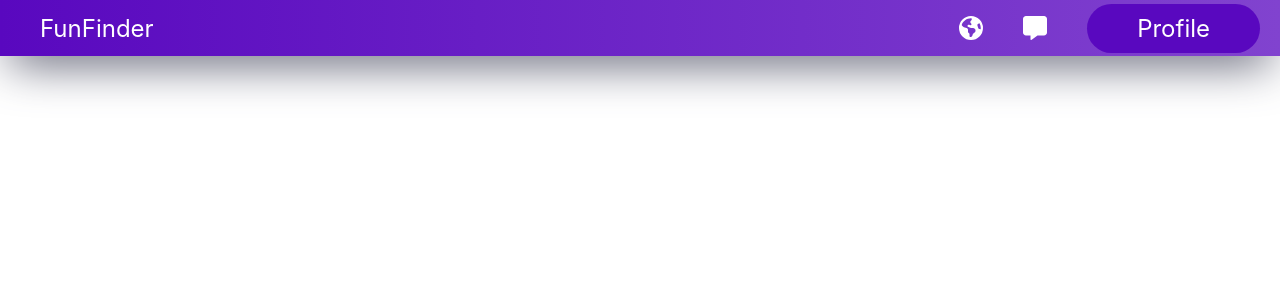
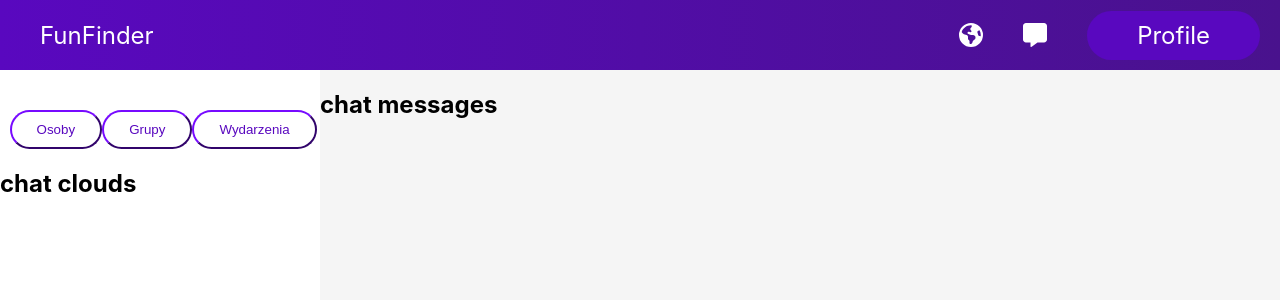
Before and after one commit to Lukang11/Inzynierka, a React (Create React App) app in the folder fun-finder-frontend/: page /chat in a window 1280 px wide. Before the commit this address had no page. Shown: the top 300 px of the page. Built offline with nearby package versions, Linux system fonts and the light colour scheme.

Commit message:
chatv1
długa droga

```diff
--- a/fun-finder-frontend/src/App.js
+++ b/fun-finder-frontend/src/App.js
@@ -2,6 +2,7 @@ import "./App.css";
 import Header from "./Components/Header/Header";
 import { BrowserRouter, Routes, Route } from "react-router-dom";
 import ProfilePage from "./Components/ProfilePage/ProfilePage";
+import ChatPage from "./Components/ChatPage/ChatPage";
 
 function App() {
   return (
@@ -10,6 +11,7 @@ function App() {
         <Header></Header>
         <Routes>
           <Route path="/profile" element={<ProfilePage />} />
+          <Route path="/chat" element={<ChatPage />} />
         </Routes>
       </div>
     </BrowserRouter>
--- /dev/null
+++ b/fun-finder-frontend/src/Components/ChatPage/ChatClouds/ChatClouds.css
@@ -0,0 +1,4 @@
+.chat-clouds{
+    flex-basis: 95%;
+    display: flex;
+}
--- /dev/null
+++ b/fun-finder-frontend/src/Components/ChatPage/ChatClouds/ChatClouds.js
@@ -0,0 +1,12 @@
+import React from "react";
+import "./ChatClouds.css"
+
+function ChatClouds(){
+    return (
+    <div className="chat-clouds">
+        <h2>chat clouds</h2>
+    </div>
+    );
+}
+
+export default ChatClouds;
--- /dev/null
+++ b/fun-finder-frontend/src/Components/ChatPage/ChatMessages/ChatMessages.js
@@ -0,0 +1,10 @@
+import React from "react";
+import "./ChatMessages.css"
+
+function ChatMessages(){
+    return (
+        <h2>chat messages</h2>
+    );
+}
+
+export default ChatMessages;
--- /dev/null
+++ b/fun-finder-frontend/src/Components/ChatPage/ChatPage.css
@@ -0,0 +1,19 @@
+.chat-page {
+    height: calc(100vh - 70px);
+    display: flex;
+    justify-content: flex-start;
+    z-index: 1;
+}
+
+.chat-clouds-section{
+    flex-basis: 25%;
+    flex-direction: column;
+    background-color: #FFFFFF;
+    display: flex;
+}
+
+.chat-messages-section{
+    flex-basis: 75%;
+    background-color: #F5F5F5;
+    display: flex;
+}
--- /dev/null
+++ b/fun-finder-frontend/src/Components/ChatPage/ChatPage.js
@@ -0,0 +1,21 @@
+import React from "react";
+import "./ChatPage.css";
+import ChatTypes from "./ChatTypes/ChatTypes";
+import ChatMessages from "./ChatMessages/ChatMessages";
+import ChatClouds from "./ChatClouds/ChatClouds";
+
+function ChatPage() {
+    return (
+        <div className="chat-page">
+            <div className="chat-clouds-section">
+                <ChatTypes/>
+                <ChatClouds/>
+            </div>
+            <div className="chat-messages-section">
+                <ChatMessages/>
+            </div>
+        </div>
+    );
+}
+
+export default ChatPage;
--- /dev/null
+++ b/fun-finder-frontend/src/Components/ChatPage/ChatTypes/ChatTypes.css
@@ -0,0 +1,18 @@
+.chat-types{
+    flex-basis: 5%;
+    display: flex;
+    justify-content: space-around;
+    margin-top: 40px;
+    margin-inline: 3%;
+}
+
+.chat-types button {
+    background-color: #FFFFFF;
+    padding: 10px 25px;
+    border-radius: 25px;
+    border-color: #5908BF;
+}
+
+.chat-types button a {
+    color: #5908BF;
+}
--- /dev/null
+++ b/fun-finder-frontend/src/Components/ChatPage/ChatTypes/ChatTypes.js
@@ -0,0 +1,20 @@
+import React from "react";
+import "./ChatTypes.css";
+
+function ChatTypes(){
+    return (
+        <div className="chat-types">
+            <button className="persons-btn">
+                <a>Osoby</a>
+            </button>
+            <button className="group-btn">
+                <a>Grupy</a>
+            </button>
+            <button className="event-btn">
+                <a>Wydarzenia</a>
+            </button>
+        </div>
+    );
+}
+
+export default ChatTypes;
--- a/fun-finder-frontend/src/Components/Header/Header.css
+++ b/fun-finder-frontend/src/Components/Header/Header.css
@@ -1,11 +1,12 @@
 .header {
   background-color: var(--mainpurple);
-  background-image: linear-gradient(to right, var(--mainpurple), #8143cf);
-  height: 7vh;
+  background-image: linear-gradient(to right, var(--mainpurple), #49128d);
+  height: 70px;
   -webkit-box-shadow: 0px 15px 48px -10px rgba(66, 68, 90, 1);
   -moz-box-shadow: 0px 15px 48px -10px rgba(66, 68, 90, 1);
   box-shadow: 0px 15px 48px -10px rgba(66, 68, 90, 1);
   z-index: 222;
+
 }
 .header-list {
   font-size: 1.5em;
@@ -15,6 +16,7 @@
   justify-content: space-between;
   align-items: center;
   height: 100%;
+
 }
 .profile-btn {
   background-color: var(--mainpurple);
```
Also changed, not shown: fun-finder-frontend/src/Components/ChatPage/ChatMessages/ChatMessages.css (added), 14 other files (tests, documents, lock files or other folders).
